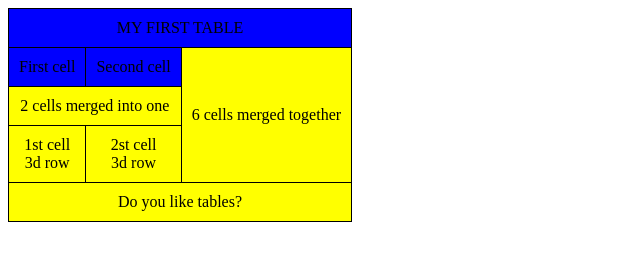
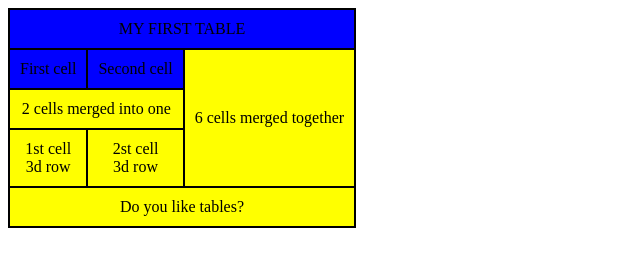
Before and after one commit to AnastasiiaFil/FE_Hillel2024, a plain HTML site: page index.html in a window 1280 px wide. Shown: the whole page, without its empty margins (0-640 px from the left). Drawn offline with Linux system fonts and the light colour scheme.

Commit message:
Changed solid border to double

```diff
--- a/css/styles.css
+++ b/css/styles.css
@@ -4,9 +4,9 @@ table {
 
 th,
 td {
-  border: 1px solid black;
   padding: 10px;
   text-align: center;
+  border: 2px double black; /* Setting a double border */
 }
 
 .blue {
```
